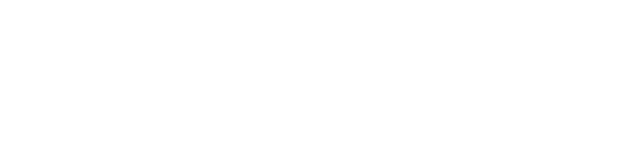
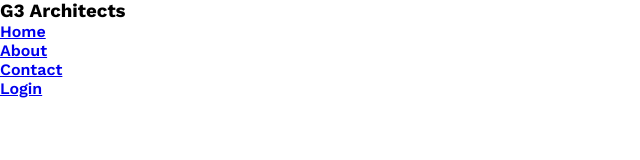
Before and after one commit to coder-hub-bd/architects-website, a plain HTML site: page index.html in a window 1280 px wide. Shown: the whole page, without its empty margins (0-640 px from the left). Drawn offline with nearby package versions, Linux system fonts and the light colour scheme.

Commit message:
setup google font

```diff
--- a/css/style.css
+++ b/css/style.css
@@ -0,0 +1,9 @@
+*{
+    margin: 0px auto;
+    padding: 0px;
+    box-sizing: border-box;
+}
+
+body{
+    font-family: 'Work Sans', sans-serif;
+}
--- a/index.html
+++ b/index.html
@@ -5,8 +5,27 @@
     <meta name="viewport" content="width=device-width, initial-scale=1.0">
     <title>G3 Architects</title>
     <link rel="stylesheet" href="css/style.css">
+    <link rel="preconnect" href="https://fonts.googleapis.com">
+    <link rel="preconnect" href="https://fonts.gstatic.com" crossorigin>
+    <link href="https://fonts.googleapis.com/css2?family=Work+Sans:wght@600;700&display=swap" rel="stylesheet">
 </head>
 <body>
+    <header>
+        <nav>
+            <h3>G3 Architects</h3>
+            <ul>
+                <li><a href="#">Home</a></li>
+                <li><a href="#">About</a></li>
+                <li><a href="#">Contact</a></li>
+                <li><a href="#">Login</a></li>
+            </ul>
+        </nav>
+    </header>
+    <main>
 
+    </main>
+    <footer>
+
+    </footer>
 </body>
 </html>
```
